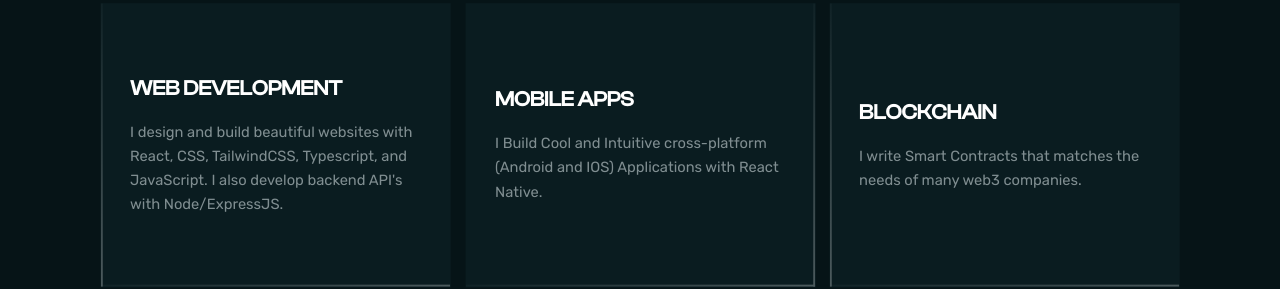
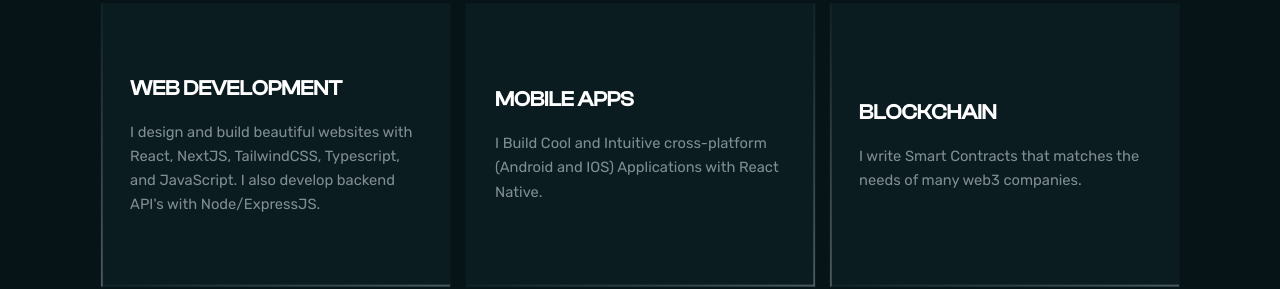
Before and after one commit to heyrapto/portfolio-, a React (Vite) app: page / in a window 1280 px wide. Shown: the part 980-1269 px from the top of the page. Built offline with nearby package versions, Linux system fonts and the light colour scheme.

Commit message:
Update Services.tsx

```diff
--- a/src/pages/Services.tsx
+++ b/src/pages/Services.tsx
@@ -60,7 +60,7 @@ const Services = () => {
                 {
                   title: "WEB DEVELOPMENT",
                   description:
-                    "I design and build beautiful websites with React, CSS, TailwindCSS, Typescript, and JavaScript. I also develop backend API's with Node/ExpressJS.",
+                    "I design and build beautiful websites with React, NextJS, TailwindCSS, Typescript, and JavaScript. I also develop backend API's with Node/ExpressJS.",
                   className: "block_left",
                 },
                 {
```
